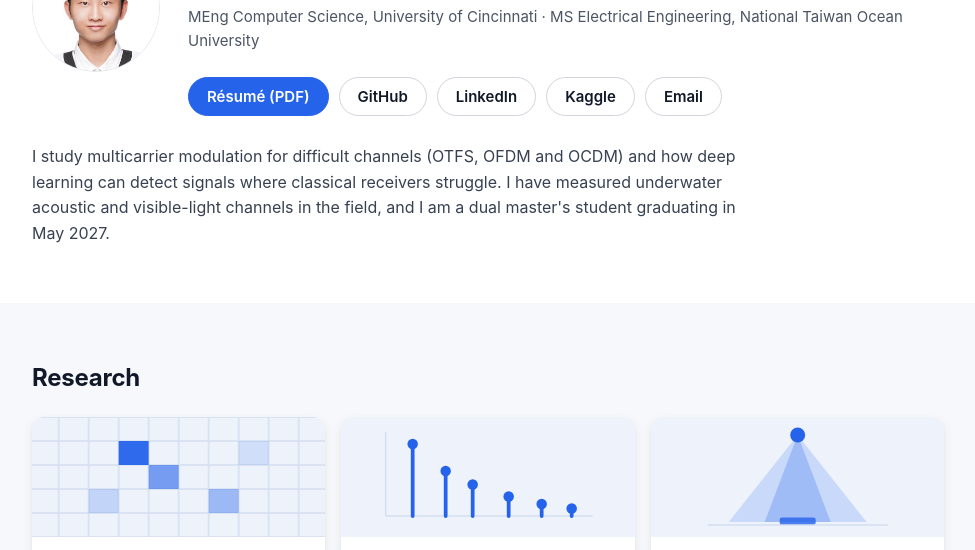
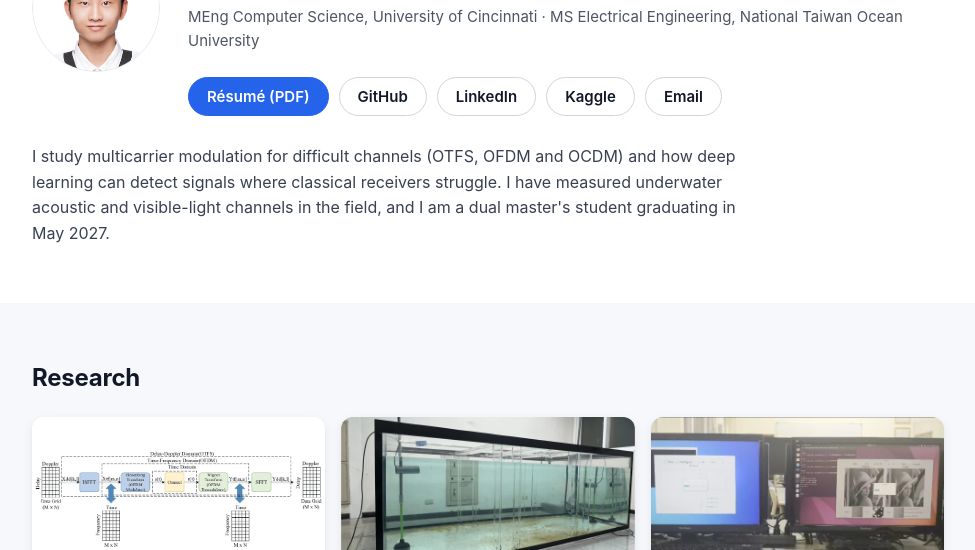
Before and after one commit to en-shuo-zhang/en-shuo-zhang.github.io, a plain HTML site: page index.html in a window 1280 px wide. Shown: the part 221-771 px from the top of the page, without its empty margins (152-1127 px from the left). Drawn offline with Linux system fonts and the light colour scheme.

Commit message:
feat: show real research figures and refresh the resume
Co-Authored-By: Claude Fable 5.2 <noreply@anthropic.com>

```diff
--- a/index.html
+++ b/index.html
@@ -61,23 +61,9 @@
         <h2>Research</h2>
         <div class="card-grid">
           <article class="card" id="research-otfs">
-            <div class="card__figure">
-              <svg viewBox="0 0 160 80" role="img" aria-label="Diagram: delay-Doppler grid">
-                <defs>
-                  <pattern id="dd-grid" x="-10" y="-8" width="20" height="16" patternUnits="userSpaceOnUse">
-                    <path d="M10 0V16M0 8H20" stroke="#d3def0" fill="none"/>
-                  </pattern>
-                </defs>
-                <rect x="-480" width="1120" height="80" fill="url(#dd-grid)"/>
-                <g fill="#2563eb">
-                  <rect x="40" y="16" width="20" height="16" opacity=".95"/>
-                  <rect x="60" y="32" width="20" height="16" opacity=".6"/>
-                  <rect x="100" y="48" width="20" height="16" opacity=".4"/>
-                  <rect x="20" y="48" width="20" height="16" opacity=".22"/>
-                  <rect x="120" y="16" width="20" height="16" opacity=".15"/>
-                </g>
-              </svg>
-            </div>
+            <a class="card__figure card__figure--diagram" href="assets/research-otfs.png">
+              <img src="assets/research-otfs.png" alt="Block diagram of an OTFS system: data on the delay-Doppler grid passes through the ISFFT and Heisenberg transform, the channel, then the Wigner transform and SFFT" width="320" height="110" loading="lazy">
+            </a>
             <div class="card__body">
               <h3 class="card__title">Deep-learning receiver for underwater acoustic OTFS</h3>
               <p class="card__meta">Master's thesis · Intelligent IoT Laboratory, NTOU · 2024 – present</p>
@@ -91,20 +77,9 @@
           </article>
 
           <article class="card" id="research-acoustic">
-            <div class="card__figure">
-              <svg viewBox="0 0 160 80" role="img" aria-label="Diagram: multipath delay profile">
-                <path d="M12 66H150M12 66V10" stroke="#d3def0" fill="none"/>
-                <path d="M30 66V18M52 66V36M70 66V45M94 66V53M116 66V58M136 66V61" stroke="#2563eb" stroke-width="2.5" stroke-linecap="round" fill="none"/>
-                <g fill="#2563eb">
-                  <circle cx="30" cy="18" r="3.5"/>
-                  <circle cx="52" cy="36" r="3.5"/>
-                  <circle cx="70" cy="45" r="3.5"/>
-                  <circle cx="94" cy="53" r="3.5"/>
-                  <circle cx="116" cy="58" r="3.5"/>
-                  <circle cx="136" cy="61" r="3.5"/>
-                </g>
-              </svg>
-            </div>
+            <a class="card__figure" href="assets/research-acoustic.jpg">
+              <img src="assets/research-acoustic.jpg" alt="Glass water tank in the laboratory with underwater transducers mounted at each end" width="320" height="180" loading="lazy">
+            </a>
             <div class="card__body">
               <h3 class="card__title">Underwater acoustic channel measurements</h3>
               <p class="card__meta">Intelligent IoT Laboratory, NTOU · 2023 – 2024</p>
@@ -118,15 +93,9 @@
           </article>
 
           <article class="card" id="research-lifi">
-            <div class="card__figure">
-              <svg viewBox="0 0 160 80" role="img" aria-label="Diagram: light cone from an LED to a receiver">
-                <path d="M80 12 L34 70 H126 Z" fill="#2563eb" opacity=".18"/>
-                <path d="M80 12 L58 70 H102 Z" fill="#2563eb" opacity=".25"/>
-                <circle cx="80" cy="12" r="5" fill="#2563eb"/>
-                <rect x="68" y="67" width="24" height="5" rx="1.5" fill="#2563eb" opacity=".8"/>
-                <path d="M20 72H140" stroke="#d3def0" fill="none"/>
-              </svg>
-            </div>
+            <a class="card__figure" href="assets/research-lifi.jpg">
+              <img src="assets/research-lifi.jpg" alt="Two computers running the LiFi image-transfer demo: one sends a test image over the light link and the other receives it" width="320" height="180" loading="lazy">
+            </a>
             <div class="card__body">
               <h3 class="card__title">LiFi channel characterization</h3>
               <p class="card__meta">Best Information Transmission Laboratory, NTOU · 2021 – 2023</p>
--- a/styles.css
+++ b/styles.css
@@ -253,17 +253,35 @@ section {
   box-shadow: 0 1px 2px rgba(16, 24, 40, 0.06), 0 4px 12px rgba(16, 24, 40, 0.07);
 }
 
-/* Each drawing is scaled to fit the figure's height and centred; the
-   background fills whatever width is left over on wide cards. */
+/* The figure is a link to the full-size image. Every figure box has the
+   same shape so the cards line up; photos are prepared at that shape. */
 .card__figure {
+  display: block;
   overflow: hidden;
+  aspect-ratio: 16 / 9;
   background: var(--figure-bg);
 }
 
-.card__figure svg {
+.card__figure img {
   display: block;
   width: 100%;
-  height: 120px;
+  height: 100%;
+  object-fit: cover;
+}
+
+/* Wide line art: shown whole on white, with a line where it meets the text. */
+.card__figure--diagram {
+  border-bottom: 1px solid var(--hairline);
+  background: #fff;
+}
+
+.card__figure--diagram img {
+  object-fit: contain;
+}
+
+/* The card clips its contents, so the focus ring is drawn inside the figure. */
+.card__figure:focus-visible {
+  outline-offset: -2px;
 }
 
 .card__body {
```
Also changed, not shown: assets/research-acoustic.jpg (added), assets/research-lifi.jpg (added), assets/research-otfs.png (added), 1 other file.
